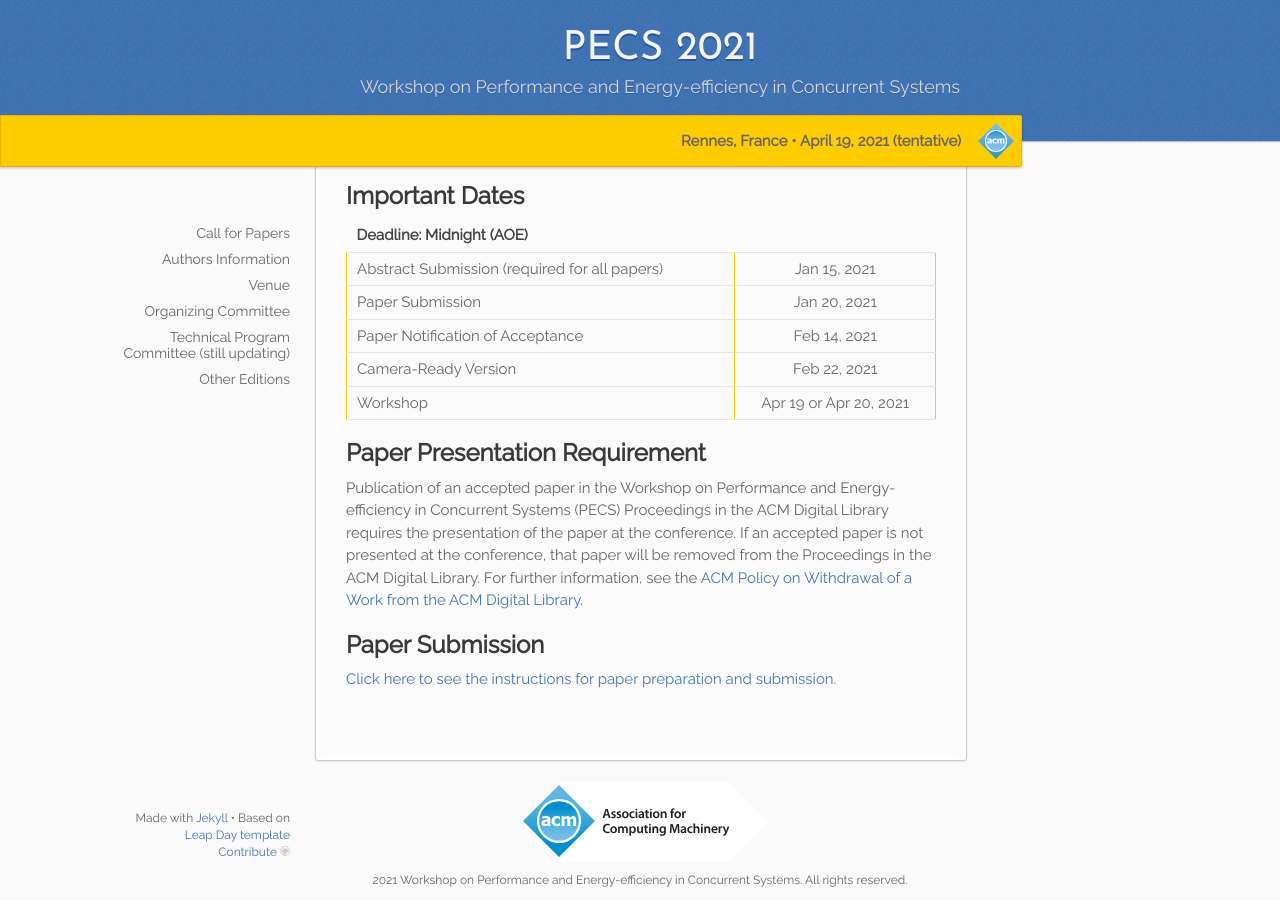
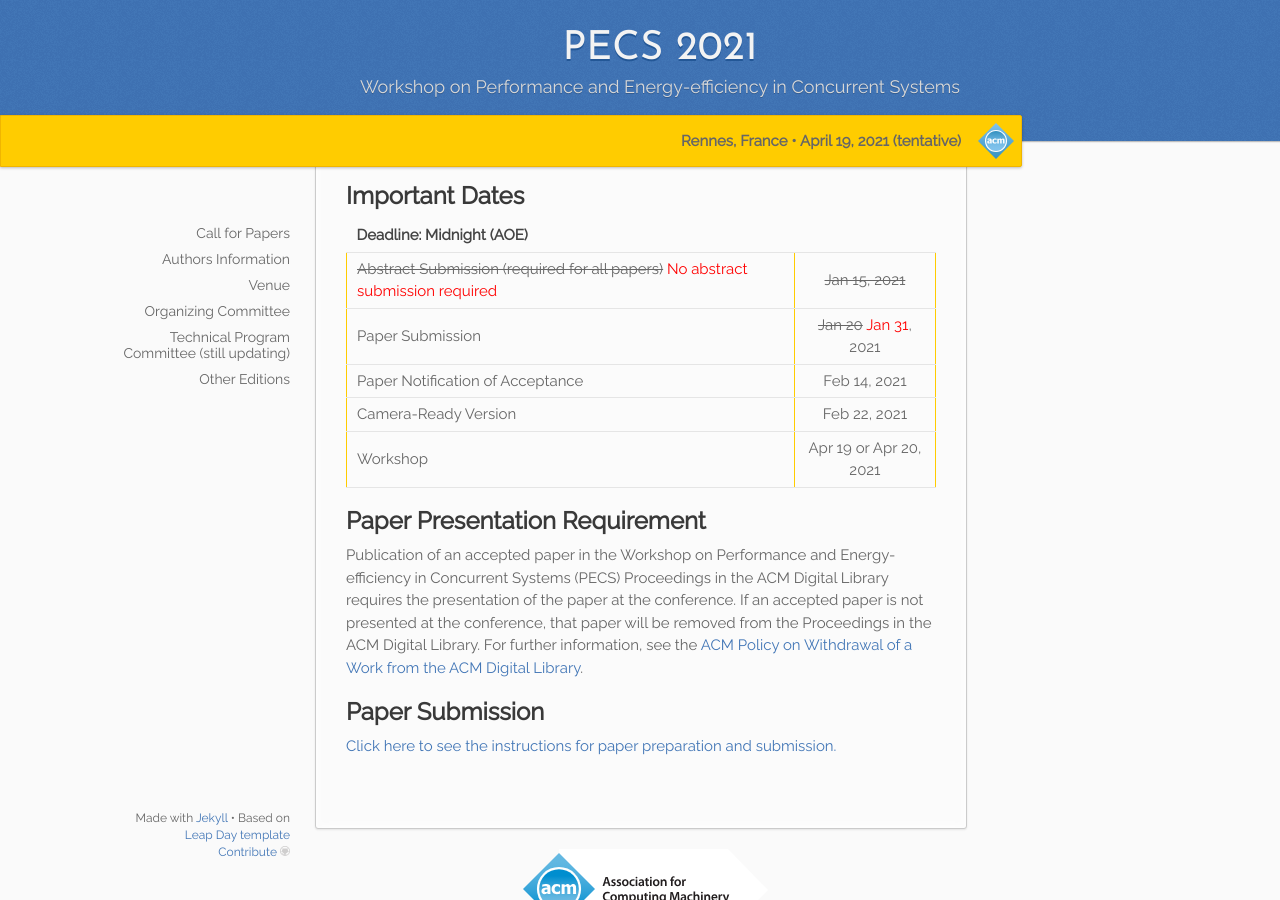
Before and after one commit to pecs-workshop/pecs-workshop.github.io, a Jekyll site: the page built from _2021/01.cfp.md, in a window 1280 px wide and 900 px high, scrolled down 519 px. Built offline with Jekyll 4.4.1, drawn with Linux system fonts in a browser that asks for light colours.

Commit message:
Extended submission

```diff
--- a/_2021/_important_dates.md
+++ b/_2021/_important_dates.md
@@ -3,8 +3,8 @@
 
 | Deadline: Midnight (AOE)                      |     |
 |:----------------------------------------------|:---:|
-| Abstract Submission (required for all papers) | Jan 15, 2021 |
-| Paper Submission                              | Jan 20, 2021 |
+| ~~Abstract Submission (required for all papers)~~ <font color="red">No abstract submission required</font> | ~~Jan 15, 2021~~ |
+| Paper Submission                              | ~~Jan 20~~ <font color="red">Jan 31</font>, 2021 |
 | Paper Notification of Acceptance              | Feb 14, 2021 |
 | Camera-Ready Version                          | Feb 22, 2021 |
 | Workshop                                      | Apr 19 or Apr 20, 2021 |
```
